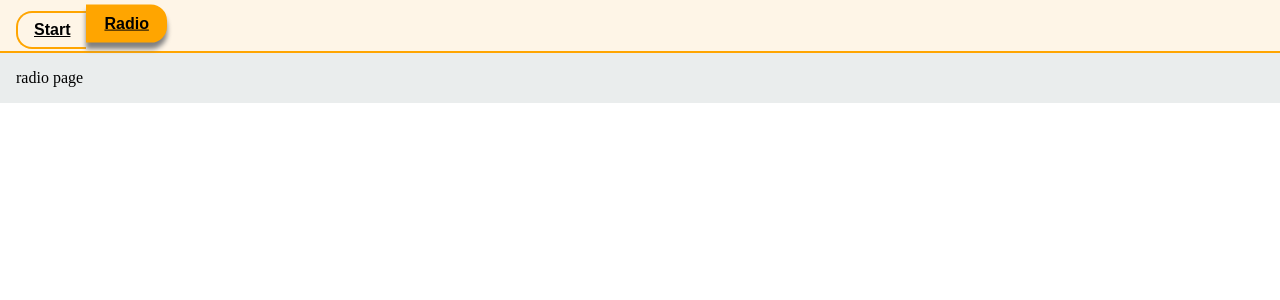
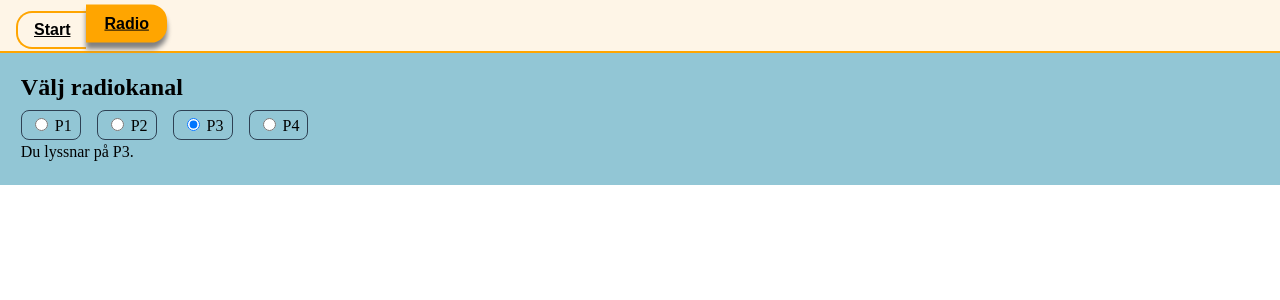
Before and after one commit to ha-fed25-jsf/07-async-and-exercises, a React (Vite) app: page /#/radio in a window 1280 px wide. Shown: the top 300 px of the page. Built offline with nearby package versions, Linux system fonts and the light colour scheme.

Commit message:
Radio channels with state

```diff
--- /dev/null
+++ b/src/components/radio/Channel.jsx
@@ -0,0 +1,13 @@
+const Channel = ({ name, selected, whenClicked }) => {
+
+	return (
+		<label>
+			<input type="radio"
+				checked={selected}
+				onChange={() => whenClicked(name)}
+				/> {name}
+		</label>
+	)
+}
+
+export default Channel
--- /dev/null
+++ b/src/components/radio/NowPlaying.jsx
@@ -0,0 +1,8 @@
+
+const NowPlaying = ({ channelName }) => (
+	<p>
+		Du lyssnar på {channelName}.
+	</p>
+)
+
+export default NowPlaying
--- /dev/null
+++ b/src/data/radioData.js
@@ -0,0 +1,9 @@
+
+const channelData = [
+	{ id: 1, name: 'P1' },
+	{ id: 2, name: 'P2' },
+	{ id: 3, name: 'P3' },
+	{ id: 4, name: 'P4' },
+]
+
+export { channelData }
--- /dev/null
+++ b/src/pages/RadioPage.css
@@ -0,0 +1,29 @@
+.radio-page {
+	background-color: rgb(146, 198, 213);
+	padding: 1.3em;
+	margin: 0;
+
+	h2 {
+		margin: 0 0 0.4em 0;
+	}
+	p {
+		margin: 0.2em 0;
+	}
+
+	.channels {
+		display: flex;
+		gap: 1em;
+		flex-direction: row;
+
+		label {
+			border: 1px solid rgb(46, 65, 84);
+			border-radius: 0.5em;
+			padding: 0.25em 0.5em;
+
+			&:hover {
+				cursor: pointer;
+				box-shadow: 0 0 0.3em 0.1em rgb(46, 65, 84);
+			}
+		}
+	}
+}
--- a/src/pages/RadioPage.jsx
+++ b/src/pages/RadioPage.jsx
@@ -1,9 +1,28 @@
+import { useState } from 'react'
+import Channel from '../components/radio/Channel'
+import NowPlaying from '../components/radio/NowPlaying'
+import './RadioPage.css'
+import { channelData } from '../data/radioData.js'
+
 const RadioPage = () => {
+	const [channel, setChannel] = useState('P3')
+
+	// Vi behöver inte någon ny funktion för whenClicked - den gör samma sak som setChannel
 
 	return (
-		<>
-			radio page
-		</>
+		<div className="radio-page">
+			<h2> Välj radiokanal </h2>
+			<section className="channels">
+				{channelData.map(c => (
+					<Channel key={c.id}
+						name={c.name}
+						selected={c.name === channel}
+						whenClicked={setChannel}
+						/>
+				))}
+			</section>
+			<NowPlaying channelName={channel} />
+		</div>
 	)
 }
 
--- a/src/pages/Root.css
+++ b/src/pages/Root.css
@@ -54,7 +54,7 @@ header nav a:last-child {
 main {
 	background-color: #EAEDED;
 	flex-grow: 1;
-	padding: 1em;
+	/* padding: 1em; */
 }
 /* main h2 {
 	margin: 0.2em 0 1em 0;
```
Also changed, not shown: 1 other file (tests, documents, lock files or other folders).
